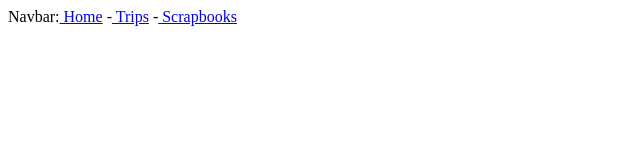
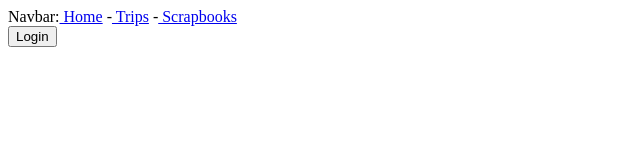
Before and after one commit to tealeaf2/web_dev, a React (Vite) app in the folder frontend/: page /auth in a window 1280 px wide. Before the commit this address led to /login. Shown: the top 160 px of the page, without its empty margins (0-640 px from the left). Built offline with nearby package versions, Linux system fonts and the light colour scheme; what parse would draw is missing.

Commit message:
fixing auth as per requirements

```diff
--- /dev/null
+++ b/frontend/src/Components/Auth/Auth.jsx
@@ -0,0 +1,15 @@
+import React from "react";
+import { Link } from "react-router-dom";
+
+// Make AuthModule be the gate if you need to first login or directly routes you to homepage if already logged in
+const AuthModule = () => {
+  return (
+    <div>
+      <Link to="/login">
+        <button>Login</button>
+      </Link>
+    </div>
+  );
+};
+
+export default AuthModule;
--- a/frontend/src/Components/Components.jsx
+++ b/frontend/src/Components/Components.jsx
@@ -4,6 +4,7 @@ import Header from "./Header/Header"
 import Scrapbook from "./Scrapbook/Scrapbook"
 import AuthRegister from "./Auth/AuthRegister";
 import AuthLogin from "./Auth/AuthLogin";
+import AuthModule from "./Auth/Auth";
 import ProtectedRoute from "../Common/ProtectedRoute";
 
 import { BrowserRouter as Router, Route, Routes, Navigate } from "react-router-dom";
@@ -16,6 +17,7 @@ export default function Components() {
         <Route path="/" element={<Home />} />
         <Route path="/login" element={<AuthLogin/>} />
         <Route path="/register" element={<AuthRegister/>} />
+        <Route path="/auth" element={<AuthModule />} />
 
         <Route path="/trips" element={<Trips />} />
         {/* <Route element={<ProtectedRoute />}> <Route path="/trips" element={<Trips />} /> </Route> */}
```
